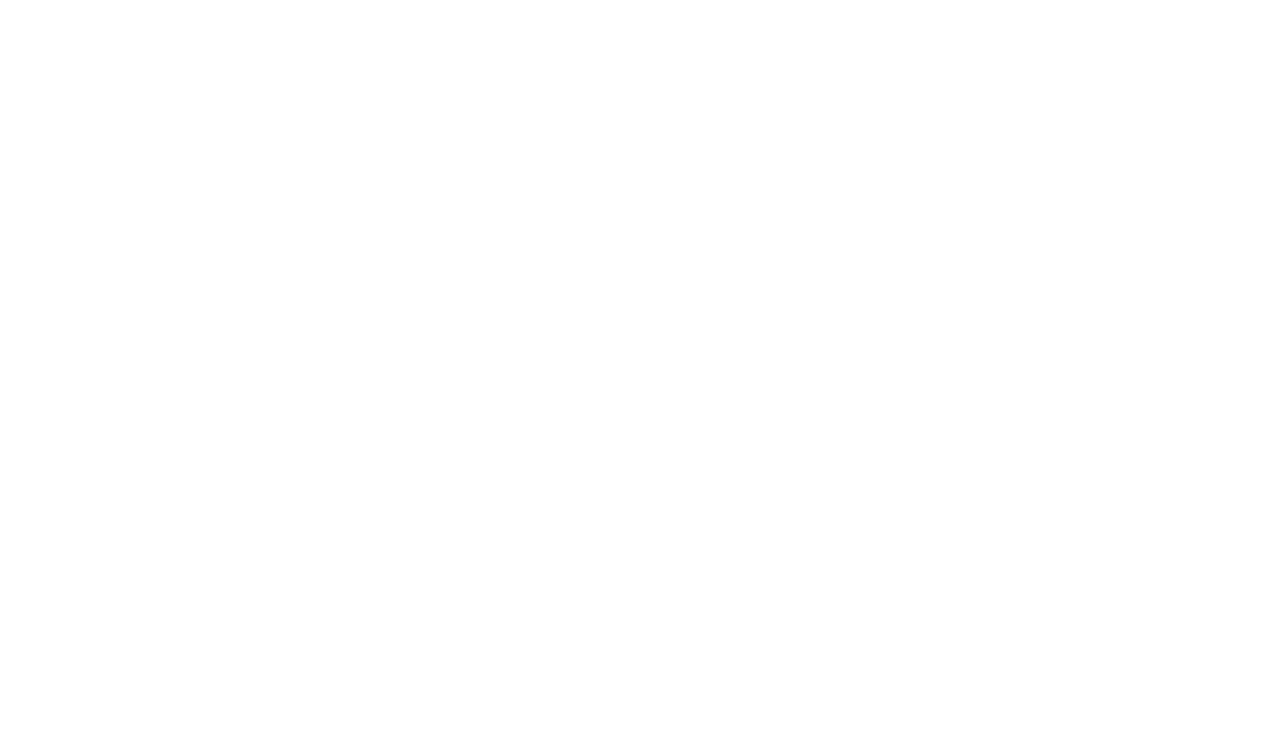
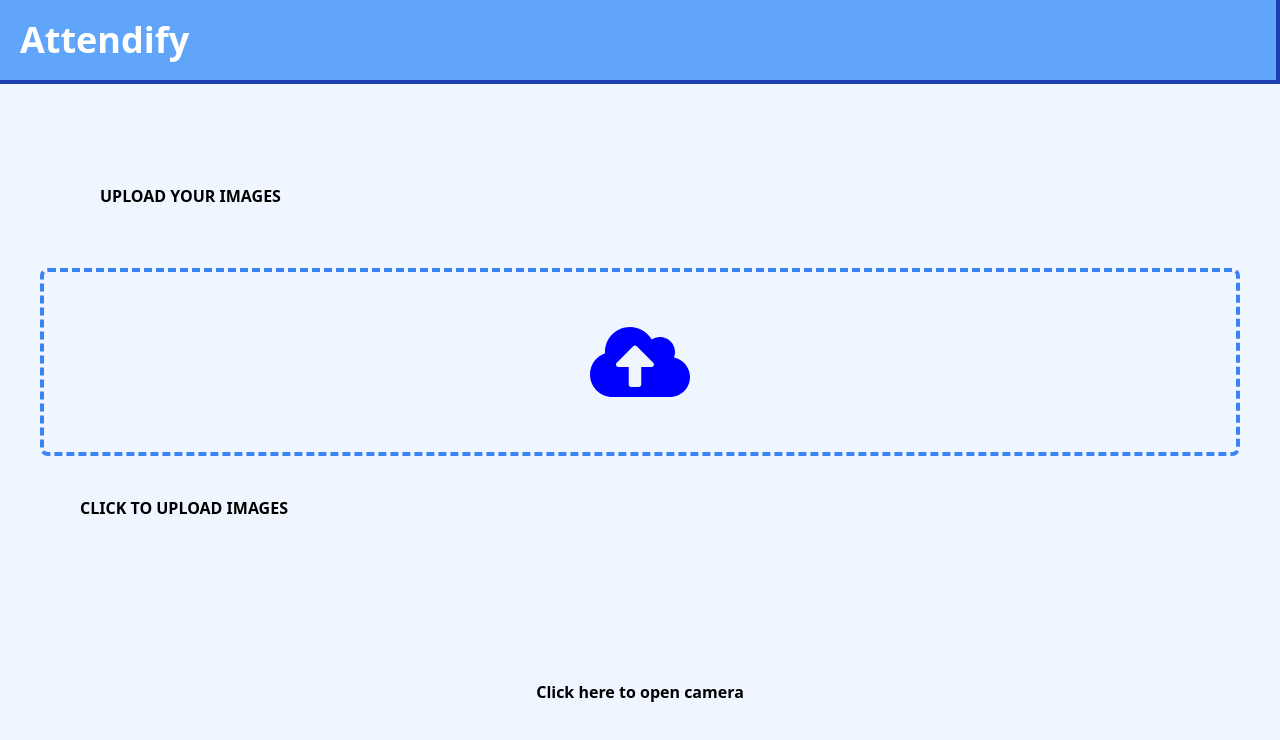
Before and after one commit to rahul-2004-json/Attendify, a React (Create React App) app in the folder frontend/ui/: page / in a window 1280 px wide. Shown: the top 740 px of the page. Built offline with nearby package versions, Linux system fonts and the light colour scheme.

Commit message:
Refactor file upload UI and add camera capture option, and update home route

```diff
--- a/frontend/ui/src/App.js
+++ b/frontend/ui/src/App.js
@@ -1,21 +1,28 @@
 import React from "react";
-import { BrowserRouter as Router, Routes, Route } from 'react-router-dom';
+import { BrowserRouter as Router, Routes, Route } from "react-router-dom";
 import "./App.css";
 import SignIn from "./component/auth/SignIn";
 import SignUp from "./component/auth/SignUp";
 import UploadImage from "./component/upload/UploadImage";
 
 function App() {
-
-
 	return (
 		<Router>
 			<div>
 				<Routes>
-        <Route path="/" element={<></>} />
-        <Route path="/sign_in" element={<SignIn/>} />
-        <Route path="/sign_up" element={<SignUp/>} />
-        <Route path="upload_image" element={<UploadImage/>} />
+					<Route
+						path="/"
+						element={<UploadImage />}
+					/>
+					{/* <Route path="/" element={<></>} />   */}
+					<Route
+						path="/sign_in"
+						element={<SignIn />}
+					/>
+					<Route
+						path="/sign_up"
+						element={<SignUp />}
+					/>
 				</Routes>
 			</div>
 		</Router>
--- a/frontend/ui/src/component/upload/UploadImage.jsx
+++ b/frontend/ui/src/component/upload/UploadImage.jsx
@@ -1,4 +1,4 @@
-import React , {useState} from 'react' ;
+import React, { useState } from 'react';
 import { FaCloudUploadAlt } from "react-icons/fa";
 import axios from "axios";
 
@@ -15,8 +15,14 @@ const UploadImage = () => {
     }
   };
 
-  const handleClick = (e) => {
+  // For opening file explorer
+  const handleFileExplorerClick = (e) => {
     document.getElementById("fileInput").click();
+  };
+
+  // For opening camera
+  const handleCameraClick = (e) => {
+    document.getElementById("cameraInput").click();
   };
 
   const handleUpload = async () => {
@@ -26,8 +32,7 @@ const UploadImage = () => {
     });
 
     try {
-
-      const response = await axios.post("http://127.0.0.1:8000/api/previewImages/fetch_preview_images/", formData, {
+      const response = await axios.post("https://1z4w3pmq-8000.inc1.devtunnels.ms/api/previewImages/fetch_preview_images/", formData, {
         headers: { "Content-Type": "multipart/form-data" },
       });
       console.log("Upload successful:", response.data);
@@ -39,26 +44,29 @@ const UploadImage = () => {
   };
 
   return (
-    <div className="flex-col itmes-center h-screen bg-blue-50  top-30px">
-      <div class="text-4xl text-white font-bold font-sans bg-blue-400 p-5 border-blue-800 border-b-4 border-r-4">
+    <div className="flex-col items-center h-screen bg-blue-50 top-30px">
+      <div className="text-4xl text-white font-bold font-sans bg-blue-400 p-5 border-blue-800 border-b-4 border-r-4">
         Attendify
       </div>
-        <div className="flex-col justify-center ">
-          <div className="pt-20 px-20 ">
-            <div className="p-5 font-bold ">
-              <h2>UPLAOD YOUR IMAGES</h2>
+      <div className="flex-col justify-center">
+        <div className="pt-20 px-20">
+          <div className="p-5 font-bold">
+            <h2>UPLOAD YOUR IMAGES</h2>
           </div>
+
+          {/* Hidden file input for file explorer */}
           <input
             id="fileInput"
             type="file"
             multiple
-              capture="environment"
             style={{ display: "none" }}
             onChange={handleFileChange}
             accept="image/*"
           />
+
+          {/* Hidden file input for camera */}
           <input
-              id="fileInput2"
+            id="cameraInput"
             type="file"
             multiple
             capture="environment"
@@ -68,25 +76,33 @@ const UploadImage = () => {
           />
         </div>
 
-          <div className="icon p-10" onClick={handleClick}>
+        {/* Dropzone for file explorer */}
+        <div className="icon p-10" onClick={handleFileExplorerClick}>
           <div className="p-10 flex justify-center border-4 border-blue-500 border-dashed rounded-lg">
-              <FaCloudUploadAlt style={{color: 'blue', fontSize: '100px' }} />
+            <FaCloudUploadAlt style={{ color: 'blue', fontSize: '100px' }} />
           </div>
           <div className="p-10 font-bold">
             <p>CLICK TO UPLOAD IMAGES</p>
           </div>
         </div>
 
+        {/* Capture images text */}
+        <div className="icon p-10" onClick={handleCameraClick}>
+          <div className="p-10 font-bold text-center">
+            <p>Click here to open camera</p>
+          </div>
+        </div>
+
         {selectedFiles.length > 0 && (
           <div className="file-names p-10">
             <div className="font-bold">
-                <h3>SELECTED FILES : </h3>
+              <h3>SELECTED FILES :</h3>
             </div>
             <ul>
               <div>
                 {selectedFiles.map((file, index) => (
-                    <div className="border-4 border-blue-500 m-3 font-bold rounded-md p-2 uppercase">
-                      <li key={index}>{file.name}</li>
+                  <div className="border-4 border-blue-500 m-3 font-bold rounded-md p-2 uppercase" key={index}>
+                    <li>{file.name}</li>
                   </div>
                 ))}
               </div>
@@ -103,7 +119,7 @@ const UploadImage = () => {
         </div>
       </div>
     </div>
-  )
-}
+  );
+};
 
-export default UploadImage ;
+export default UploadImage;
```
Lines whose indentation alone changed are shown as unchanged.
